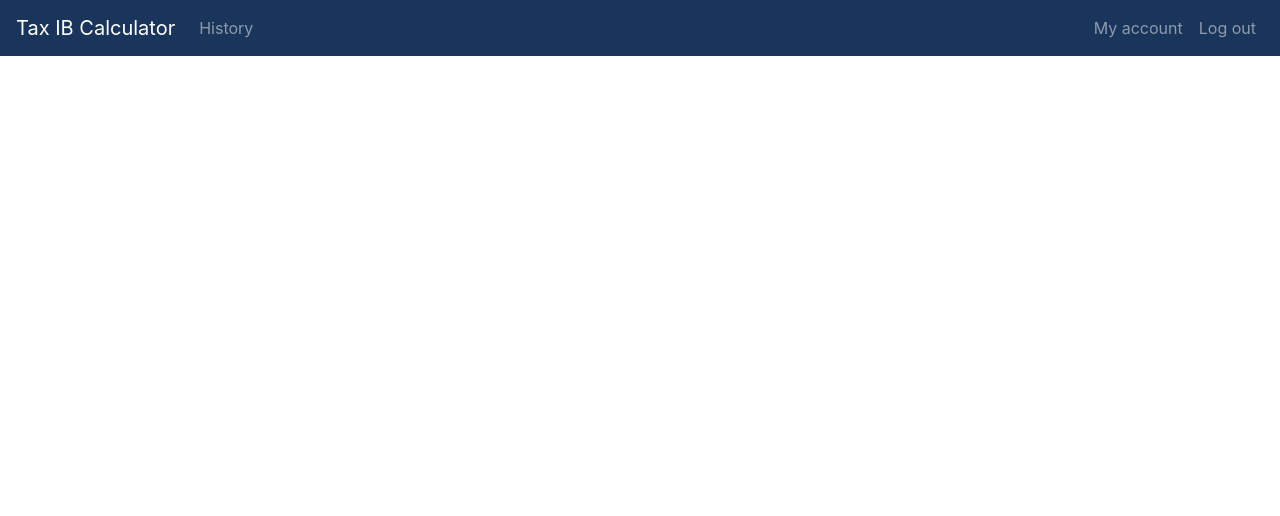
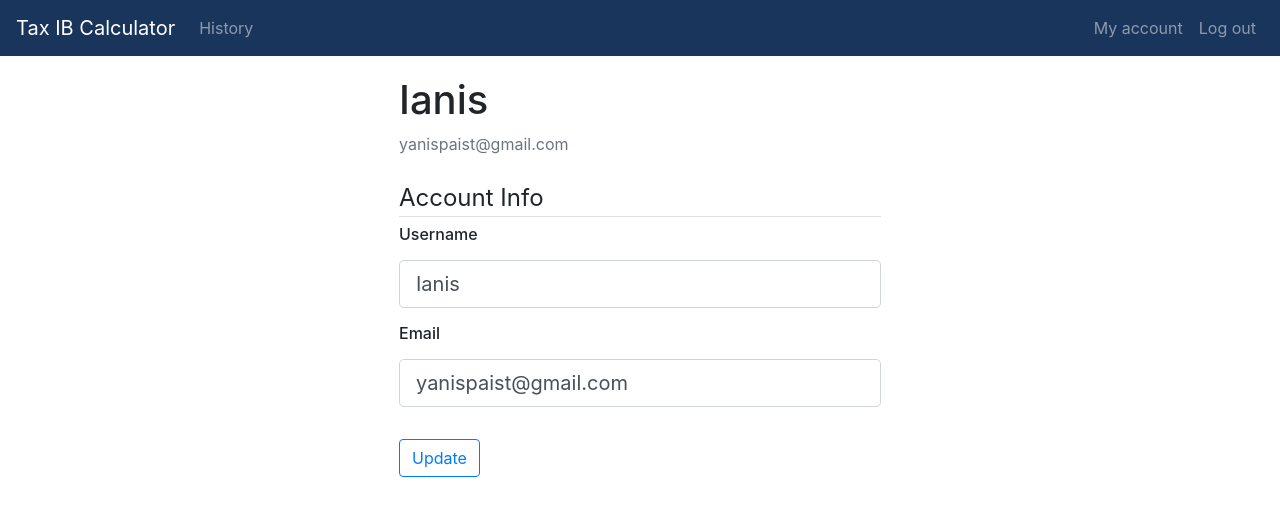
Before and after one commit to IanisPaist/TaxIB_calculator, a Flask app: page /account in a window 1280 px wide. Shown: the top 516 px of the page. Run offline with Flask 2, Linux system fonts and the light colour scheme; a user stored in the database is signed in; some libraries are stand-ins or nearby versions.

Commit message:
account form added

```diff
--- a/application/forms.py
+++ b/application/forms.py
@@ -1,7 +1,9 @@
 from flask_wtf import FlaskForm
+from flask_wtf.file import FileField,FileAllowed
 from wtforms import StringField, PasswordField, SubmitField, BooleanField
 from wtforms.validators import DataRequired, Length, Email,EqualTo, ValidationError
 from application.models import Users
+from flask_login import current_user
 
 #registration form class
 class RegistrationForm(FlaskForm):
@@ -45,3 +47,33 @@ class LoginForm(FlaskForm):
     remember = BooleanField('Remember me')
 
     submit = SubmitField('Login')
+
+#form to update account info
+class UpdateAccountForm(FlaskForm):
+    username = StringField('Username',
+                validators=[DataRequired(), Length(min=2, max=20)])
+
+    email = StringField('Email',
+                    validators=[DataRequired(),Email()])
+    submit = SubmitField('Update')
+
+    #add additional validation of username
+    def validate_username(self, username):
+
+        #update only if values changes
+        if username.data != current_user.username:
+            #returns first if exists, None if doesn't
+            user = Users.query.filter_by(username=username.data).first()
+
+            #if user exists - raise error
+            if user:
+                raise ValidationError("Это имя занято. Пожалуйста, выберите другое")
+
+    #add additional validation of email
+    def validate_email(self,email):
+
+        #update only if email changes
+        if email.data != current_user.email:
+            email = Users.query.filter_by(email=email.data).first()
+            if email:
+                raise ValidationError("Этот email занят. Пожалуйста, выберите другой")
--- a/application/routes.py
+++ b/application/routes.py
@@ -1,5 +1,5 @@
 from flask import render_template, url_for, redirect, flash, request
-from application.forms import RegistrationForm, LoginForm
+from application.forms import RegistrationForm, LoginForm, UpdateAccountForm
 from application.models import Users, History
 from application import app, db, bcrypt
 from flask_login import login_user, current_user, logout_user, login_required
@@ -84,7 +84,28 @@ def logout():
 def history():
     return render_template("history.html")
 
-@app.route("/account")
+@app.route("/account", methods=["GET","POST"])
 @login_required
 def account():
-    return render_template("account.html")
+    form = UpdateAccountForm()
+
+    if form.validate_on_submit():
+
+        #update values for current user
+        current_user.username = form.username.data
+        current_user.email = form.email.data
+
+        #commit them to database
+        db.session.commit()
+
+        #flash success message
+        flash('Your account have been updated', 'success')
+
+        #return to account page without POST request
+        return redirect(url_for('account'))
+
+    elif request.method == "GET":
+        form.username.data = current_user.username
+        form.email.data = current_user.email
+
+    return render_template("account.html", form=form)
--- a/application/static/main.css
+++ b/application/static/main.css
@@ -4,6 +4,23 @@
   }
 
 .my-container {
-    margin-left: 20%;
-    margin-right: 20%;
+    margin-left: 30%;
+    margin-right: 30%;
+    margin-top: 20px;
 }
+
+
+.border-b {
+  border: 1px dotted blue;
+}
+
+.border-r {
+  border: 1px solid red;
+}
+
+.alert {
+  margin-bottom: 1px;
+  height: 30px;
+  line-height:30px;
+  padding:0px 15px;
+}
--- a/application/templates/account.html
+++ b/application/templates/account.html
@@ -6,5 +6,67 @@
 {% endblock %}
 
 {% block main %}
+    <div class="container">
+        <div class="row">
+            <div class="col-12">
+                <h1 class="account-heading">{{ current_user.username }}</h1>
+            </div>
+        </div>
 
+        <div class="row">
+            <div class="col-12">
+                <p class="text-secondary">{{ current_user.email }}</p>
+            </div>
+        </div>
+
+        <div class="row">
+            <div class="col-12">
+                <form method="POST", action="/account">
+                    {{ form.hidden_tag() }}
+
+                    <fieldset class="form-group">
+                        <legend class="pt-2 border-bottom">Account Info</legend>
+                            <div class="form-group">
+
+                                <h6>{{ form.username.label(class="form-control-label")}}</h6>
+
+                                <!-- check if field is invalid and then return errors in message to user-->
+
+                                {% if form.username.errors%}
+                                    {{ form.username(class="form-control form-control-lg is-invalid") }}
+                                    <div class="invalid-feedback">
+                                        {% for error in form.username.errors %}
+                                            <span>{{ error }}</span>
+                                        {% endfor %}
+                                    </div>
+                                {% else %}
+                                    {{ form.username(class="form-control form-control-lg") }}
+                                {% endif %}
+
+                            </div>
+
+                            <div class="form-group">
+                                <h6>{{ form.email.label(class="form-control-label")}}</h6>
+                                <!-- check if field is invalid and then return errors in message to user-->
+
+                                {% if form.email.errors%}
+                                {{ form.email(class="form-control form-control-lg is-invalid")}}
+                                <div class="invalid-feedback">
+                                    {% for error in form.email.errors%}
+                                        <span>{{ error }}</span>
+                                    {% endfor %}
+                                </div>
+                                {% else %}
+                                    {{ form.email(class="form-control form-control-lg")}}
+                                {% endif %}
+                            </div>
+                    </fieldset>
+
+                    <div>
+                        {{ form.submit(class="btn btn-outline-primary") }}
+                    </div>
+                </form>
+            </div>
+        </div>
+    </div>
 {% endblock %}
--- a/application/templates/base.html
+++ b/application/templates/base.html
@@ -55,25 +55,25 @@
 
         </nav>
 
-
+        <div class="my-container">
             <!-- use function to get flashed messages which were sent to request-->
             {% with messages = get_flashed_messages(with_categories=true)%}
                 <!-- check that messages were returned -->
                 {% if messages %}
                     <!-- loop within messages-->
                     {% for category, message in messages %}
-                    <div class="alert alert-{{ category }}">
-                        <p class = "alert-heading text-center align-middle">
+                        <div class="alert alert-{{ category }} text-center align-middle">
                             {{ message }}
-                        </p>
-
                         </div>
                     {% endfor %}
                 {% endif %}
             {% endwith %}
 
+            <!--MAIN BLOCK -->
             {%block main%}
             {%endblock%}
+        </div>
+
 
         <!-- Optional JavaScript -->
         <!-- jQuery first, then Popper.js, then Bootstrap JS -->
```
Also changed, not shown: application/templates/login.html (+12 -12 lines), application/templates/register.html (+9 -11 lines), application/site.db. Lines whose indentation alone changed are shown as unchanged.
